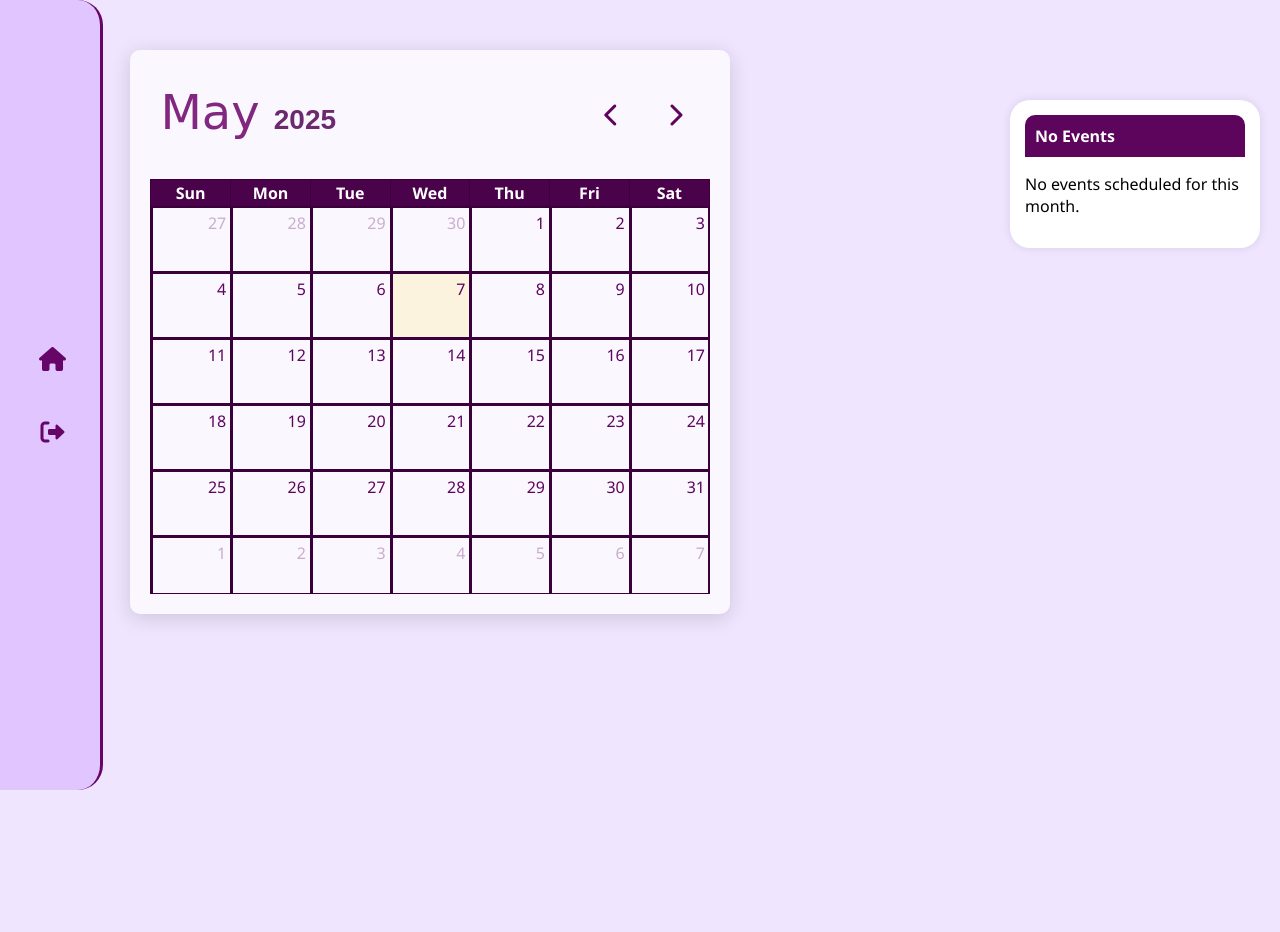
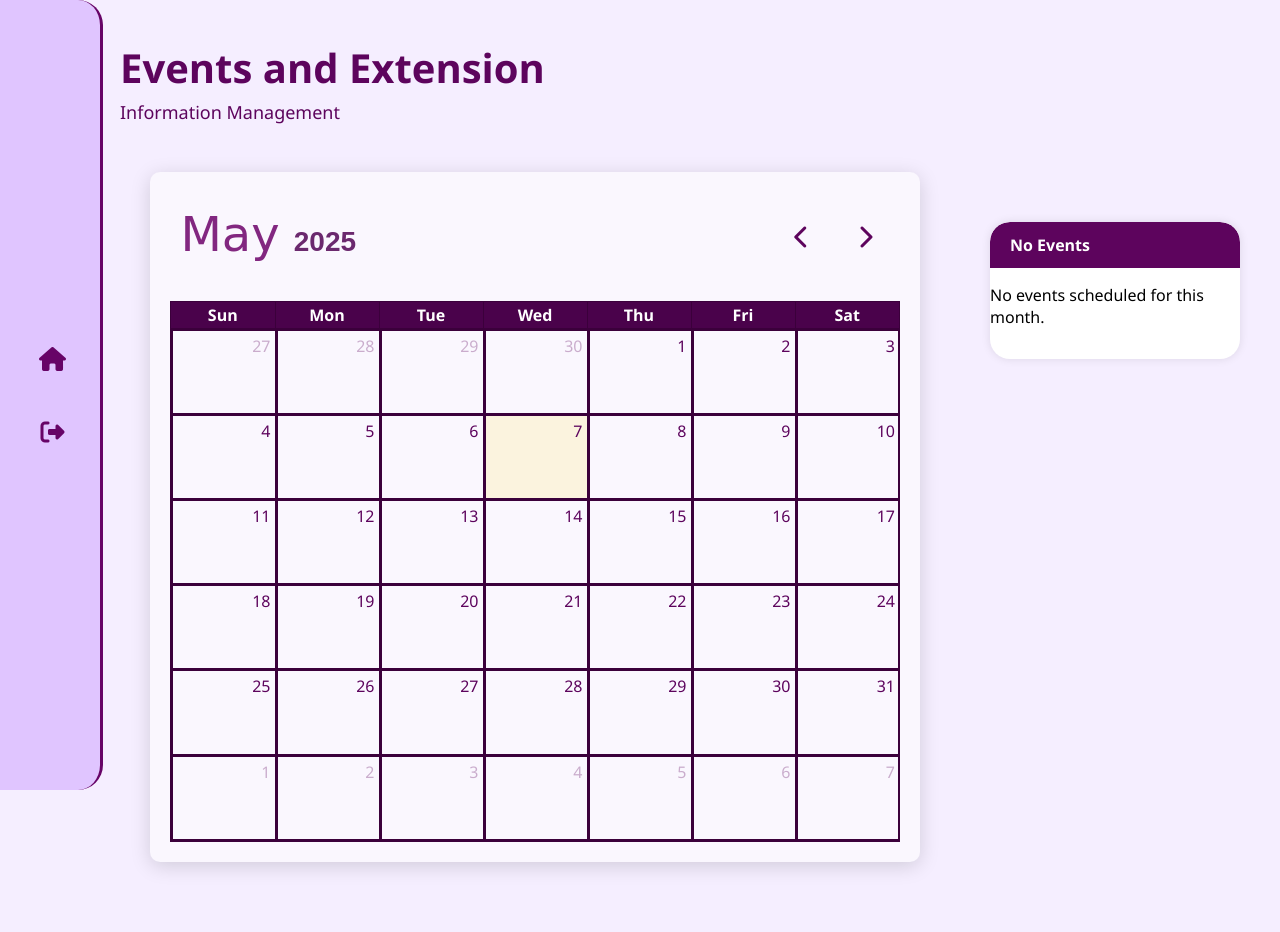
Before and after one commit to DavonGT/Event-IMS, a Django app: page / in a window 1280 px wide. Before the commit the page ends 790 px from the top, so only its background shows below. Run offline with Django 5.2, Linux system fonts and the light colour scheme; the visitor is signed in with stand-in values (Sample User, id 1); data that the repository does not hold is empty; some libraries are stand-ins or nearby versions.

Commit message:
kan eper design

```diff
--- a/core/static/core/css/style.css
+++ b/core/static/core/css/style.css
@@ -1,7 +1,7 @@
 /* General Reset and Background */
 body {
     font-family: 'Segoe UI', Tahoma, Geneva, Verdana, sans-serif;
-    background-color: #f0e5ff;
+    background-color: #f5eeff;
     margin: 0;
     padding: 0;
 }
@@ -460,10 +460,41 @@ body {
 
 
 
+
+
+.title-container {
+  text-align: left;
+  margin-bottom: 10px;
+}
+
+.dashboard-title {
+  font-size: 40px;
+  color: #5d045d;
+
+  margin: 0;
+}
+
+.dashboard-subtitle {
+  font-size: 18px;
+  color: #5d045d;
+  margin-top: 5px;
+}
+
+.content-layout {
+  display: flex;
+  gap: 20px;
+  align-items: flex-start;
+}
+
+
+
+
+
+
 .dashboard-container {
-    display: flex;
-    flex-direction: row;
+    padding: 20px;
   }
+
 
   .main-content {
     flex: 1;
@@ -536,8 +567,8 @@ body {
 
 /* Calendar container styling */
 #calendar {
-  max-width: 600px;
-  max-height: 600px;
+  max-width: 900px;
+  max-height: 900px;
   min-width: 400px;
   min-height: 400px;
   margin: 10px;
@@ -675,25 +706,28 @@ body {
   .event-box {
     background-color: #fff;
     border-radius: 20px;
-    padding: 15px;
+    overflow: hidden;
     margin-bottom: 20px;
     box-shadow: 0 0 10px rgba(0,0,0,0.1);
+    padding-bottom: 15px; /* Only bottom padding now */
   }
 
   .event-box h3 {
-    margin-top: 0;
     background-color: #5d045d;
     color: white;
-    padding: 10px;
-    border-radius: 10px 10px 0 0;
+    padding: 12px 20px;
     font-size: 16px;
+    margin: 0;
+    border-top-left-radius: 20px;
+    border-top-right-radius: 20px;
   }
 
   .event-box ul {
-    padding: 10px;
+    padding: 15px 20px; /* Add padding to content here instead */
     margin: 0;
     list-style-type: disc;
   }
+
 
   .event-box li {
     font-family: cursive;
--- a/core/templates/core/base.html
+++ b/core/templates/core/base.html
@@ -7,6 +7,8 @@
   <!-- Link to external CSS file -->
   <link rel="stylesheet" href="{% static 'core/css/style.css' %}">
   <link rel="stylesheet" href="https://cdnjs.cloudflare.com/ajax/libs/font-awesome/6.0.0-beta3/css/all.min.css">
+  <link rel="stylesheet" href="https://cdnjs.cloudflare.com/ajax/libs/font-awesome/6.5.0/css/all.min.css">
+    <link href="https://fonts.googleapis.com/css2?family=Dancing+Script&display=swap" rel="stylesheet">
 </head>
 <body>
   {% block extra_css %}{% endblock %}
--- a/core/templates/core/dashboard.html
+++ b/core/templates/core/dashboard.html
@@ -22,10 +22,16 @@
 
 <div class="dashboard-container">
 
-  <!-- Main Content -->
+  <!-- Title Section on Top -->
+  <div class="title-container">
+    <h1 class="dashboard-title">Events and Extension</h1>
+    <p class="dashboard-subtitle">Information Management</p>
+  </div>
+
+  <!-- Flex Layout Below -->
+  <div class="content-layout">
+    <!-- Main Calendar -->
     <div class="main-content">
-
-    <!-- Calendar -->
       <div id="calendar"></div>
     </div>
 
@@ -39,6 +45,8 @@
       </div>
     </div>
   </div>
+</div>
+
 <script>
   document.addEventListener('DOMContentLoaded', function () {
     const calendarEl = document.getElementById('calendar');
```
Also changed, not shown: other parts of core/static/core/css/style.css (+16 -16 lines). Lines whose indentation alone changed are shown as unchanged.
